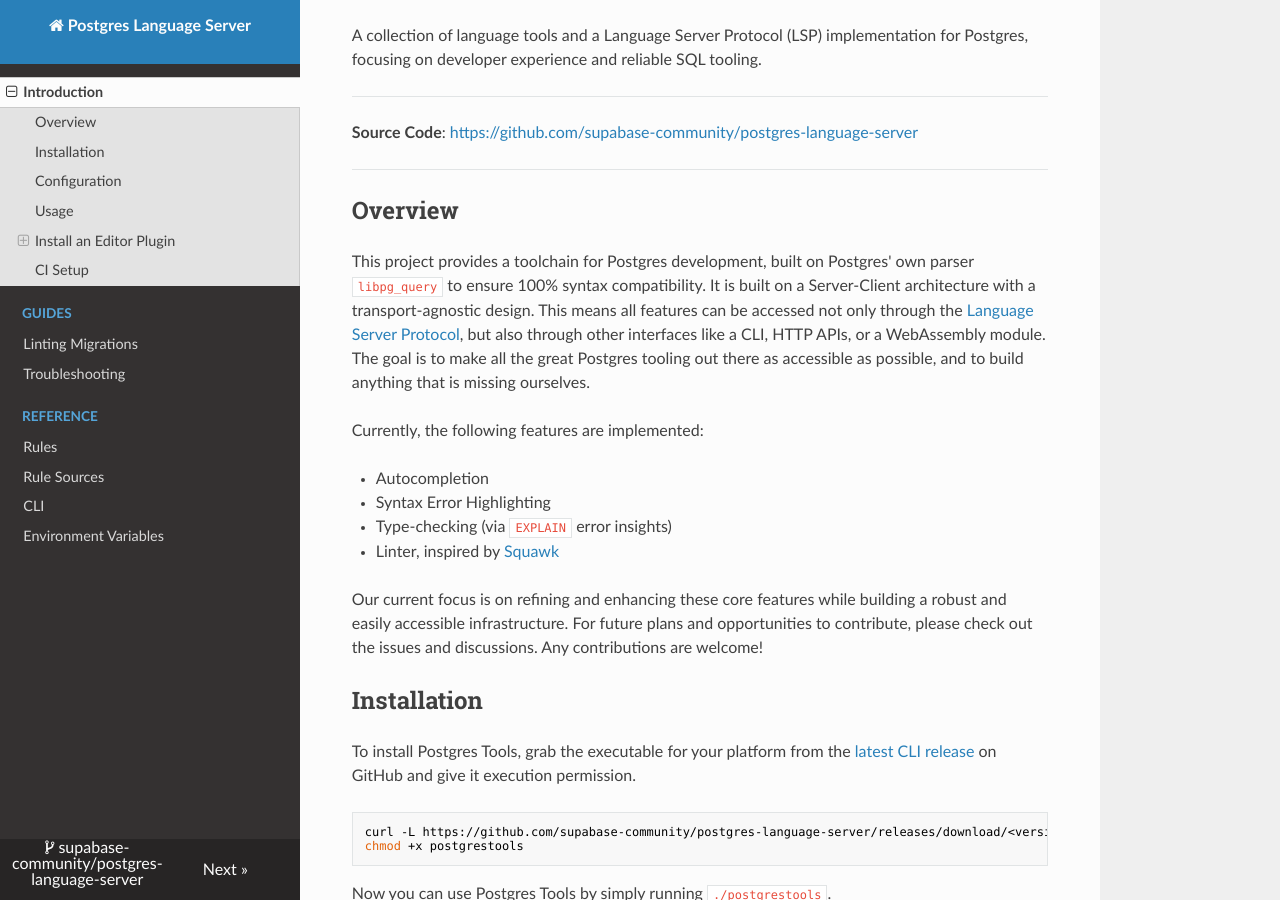
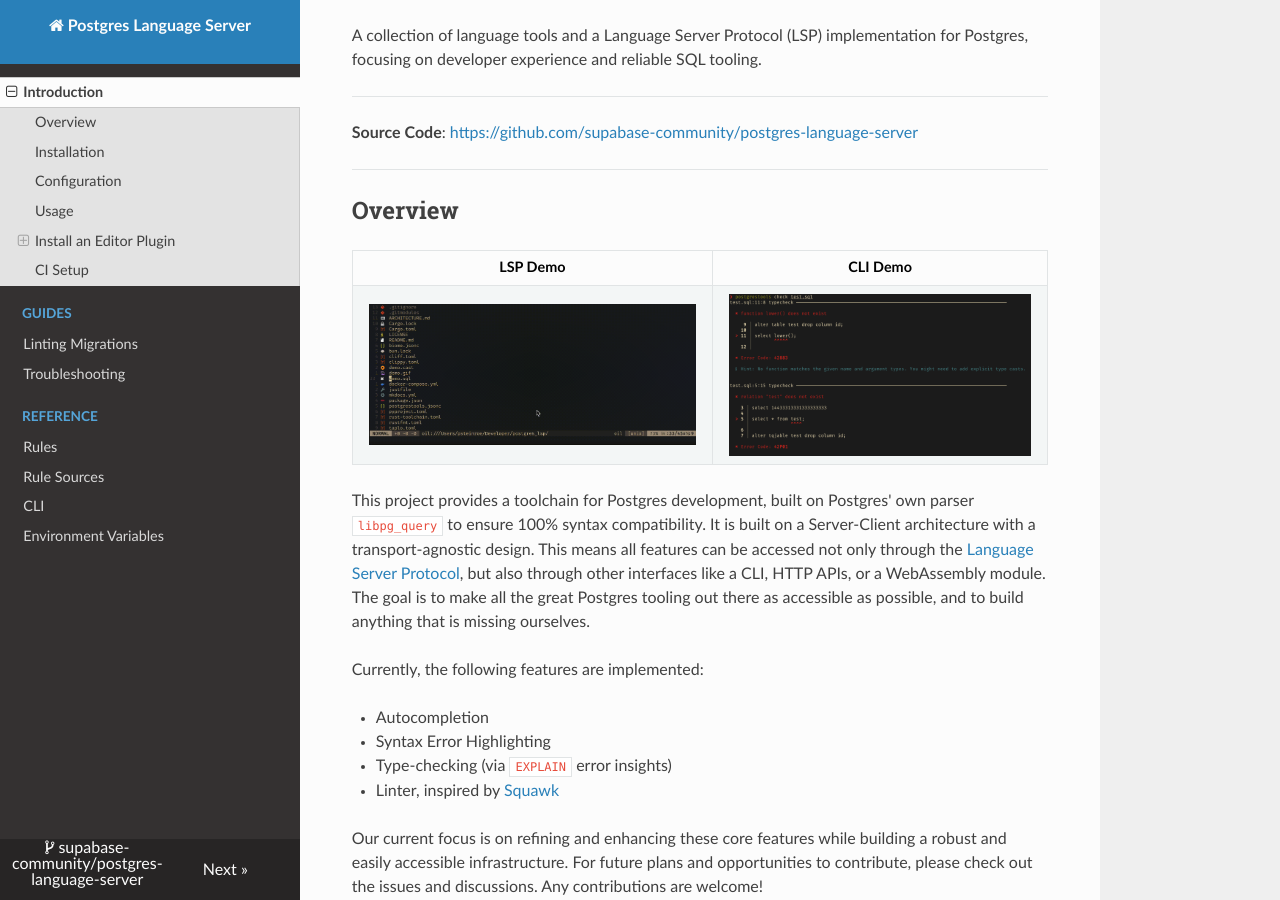
Before and after one commit to supabase-community/postgres_lsp, an MkDocs documentation site: the page built from docs/index.md, in a window 1280 px wide and 900 px high, scrolled down 408 px. Built offline with MkDocs 1.6.1, drawn with Linux system fonts in a browser that asks for light colours; nearby versions of some CDN libraries.

Commit message:
chore: add demo to docs too

```diff
--- a/docs/index.md
+++ b/docs/index.md
@@ -11,6 +11,10 @@
 ---
 
 ## Overview
+
+LSP Demo             |  CLI Demo
+:-------------------------:|:-------------------------:
+![LSP Demo](images/lsp-demo.gif)  |  ![CLI Demo](images/cli-demo.png)
 
 This project provides a toolchain for Postgres development, built on Postgres' own parser `libpg_query` to ensure 100% syntax compatibility. It is built on a Server-Client architecture with a transport-agnostic design. This means all features can be accessed not only through the [Language Server Protocol](https://microsoft.github.io/language-server-protocol/), but also through other interfaces like a CLI, HTTP APIs, or a WebAssembly module. The goal is to make all the great Postgres tooling out there as accessible as possible, and to build anything that is missing ourselves.
 
```
Also changed, not shown: 1 other file.
